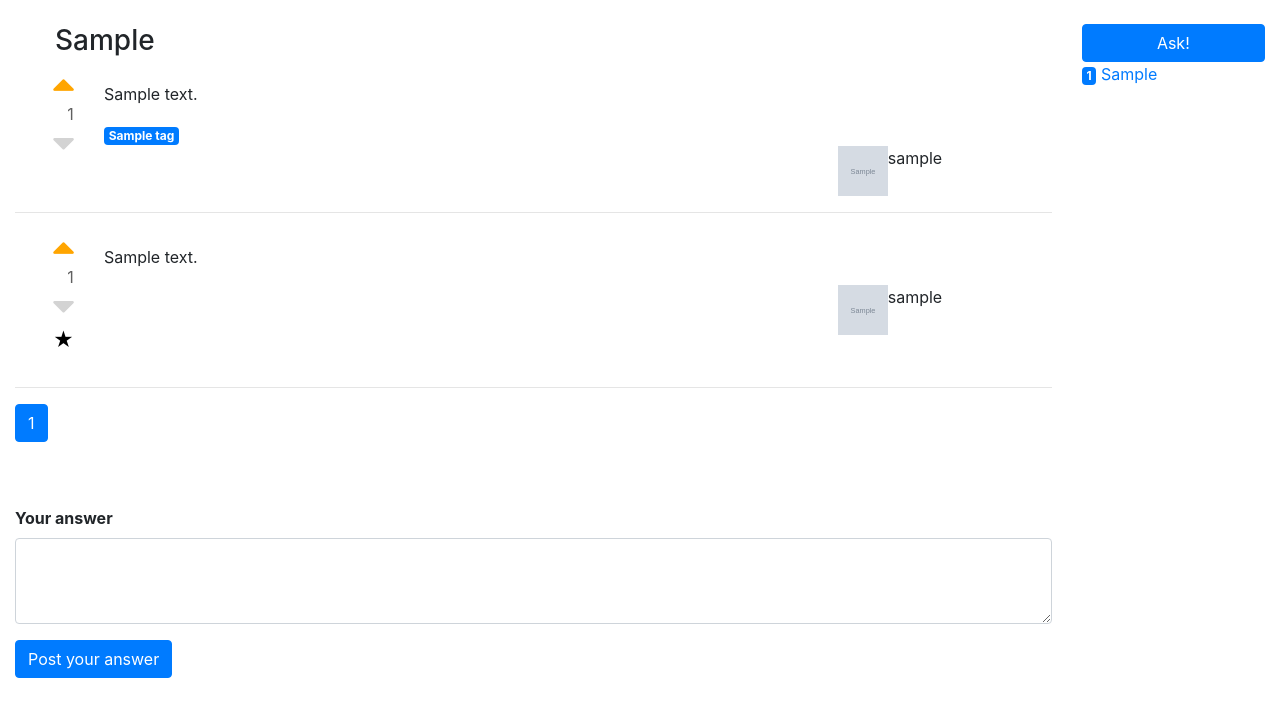
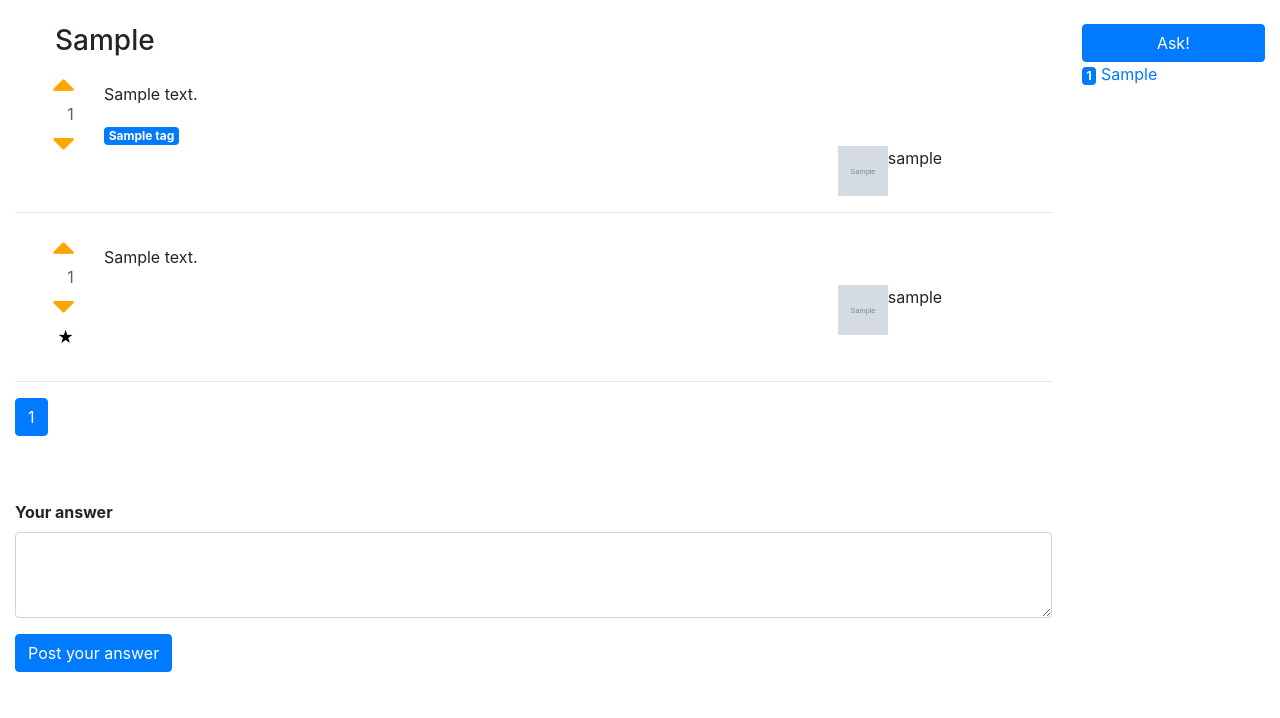
Before and after one commit to katty87/Hasker, a Django app: page /main/question/1/ in a window 1280 px wide. Shown: the part 82-800 px from the top of the page. Run offline with Django 3.2, Linux system fonts and the light colour scheme; a user stored in the database is signed in; tables that the repository leaves empty hold one stand-in row (values such as "Sample post"); grey boxes marked "Sample" are stand-in pictures; some libraries are stand-ins or nearby versions.

Commit message:
Detail_question.html move styles to css

```diff
--- /dev/null
+++ b/main/static/main/css/main.css
@@ -0,0 +1,33 @@
+
+.question-header {
+  margin-left: 40px;
+}
+
+.vote-sum {
+    font-size: 1em;
+    color: #606060;
+}
+
+
+
+.question_username {
+    float:right;
+    width:75px;
+    text-align: left;
+}
+
+.answer-mark {
+    font-size:20px;
+    cursor:default;
+    color:#D3D3D3;
+}
+
+.answer-owner-mark {
+    .answer-mark
+    cursor:pointer;
+    color:black;
+}
+
+.error {
+    color:red;
+}
--- a/main/templates/main/base_main.html
+++ b/main/templates/main/base_main.html
@@ -1,7 +1,13 @@
 {% extends "base_generic.html" %}
 {% load static %}
 
+{% block links %}
+{{ block.super }}
+<link href='{% static "main/css/main.css" %}' rel="stylesheet" type="text/css">
+{% endblock %}
+
 {% block page_content %}
+
 <br>
 <div class="container-fluid">
     <div class="row" >
@@ -33,6 +39,5 @@
 
 {% block scripts %}
 {{ block.super }}
-
 <script src='{% static "main/js/jquery.min.js" %}'></script>
 {% endblock %}
--- a/main/templates/main/detail_question.html
+++ b/main/templates/main/detail_question.html
@@ -1,14 +1,33 @@
 {% extends "main/base_main.html" %}
 {% load static %}
 
+{% block links %}
+{{ block.super }}
+    <link href='{% static "main/css/font-awesome.min.css" %}' rel="stylesheet" type="text/css">
+
+    <style>
+        .vote {
+            font-size: 36px;
+            cursor: pointer;
+            color: #D3D3D3;
+        }
+
+        .active-vote {
+            font-size: 36px;
+            cursor: pointer;
+            color: orange;
+        }
+    </style>
+{% endblock %}
+
 {% block content %}
 
-<div style="margin-left: 40px;"><h3>{{ question.header }}</h3></div>
+<h3 class="question-header">{{ question.header }}</h3>
 <div class="row">
-    <div class="col-md-1" style="font-size: 1em; color: #606060;" align="right">
-     <div class="fa fa-caret-up" id="up-vote" style="cursor: pointer;color:{% if question_vote == 1 %}orange{% else %}#D3D3D3{% endif %};font-size:36px"></div>
+    <div class="col-md-1 vote-sum" align="right">
+     <i class="fa fa-caret-up {% if question_vote == 1 %}active-vote{% else %}vote{% endif %}" id="up-vote"></i>
      <div id="question-vote">{{ question.vote_sum }}</div>
-     <div class="fa fa-caret-down" id="down-vote" style="cursor: pointer;color:{% if question_vote == -1 %}orange{% else %}#D3D3D3{% endif %};font-size:36px" ></div>
+     <div class="fa fa-caret-down {% if question_vote == 1 %}active-vote{% else %}vote{% endif %}" id="down-vote" ></div>
 
    </div>
     <div class="col-md-10">
@@ -20,7 +39,7 @@
        {% endfor %}
        <div align="right">
             <img src="{% if question.user.avatar %}{{ question.user.avatar.url}} {% else %} {{ static_img_url }}default_avatar.png {% endif %}" width="50" height="50" class="right"  alt="no image">
-           <div style="float:right;width:75px;text-align: left;">    {{ question.user.username }}</div>
+           <div class="question_username"> {{ question.user.username }}</div>
        </div>
    </div>
 </div>
@@ -28,18 +47,19 @@
 
 {% load main_filters %}
 {% for answer in answer_list %}
+<input type="hidden" id="answer_list" name="variable" value="{{ answer_list }}">
 <div class="row">
-    <div class="col-md-1" style="font-size: 1em; color: #606060;" align="right">
-        <div class="fa fa-caret-up" id="up-vote-answer-{{ answer.id }}" style="cursor: pointer;color:{% if answer.current_user_vote == 1 %}orange{% else %}#D3D3D3{% endif %};font-size:36px" onclick="onClickUpVoteAnswer({{ answer.id }})"></div>
+    <div class="col-md-1 vote-sum" align="right">
+        <div class="fa fa-caret-up {% if question_vote == 1 %}active-vote{% else %}vote{% endif %}" name="up-vote-answer-{{ answer.id }}" id="{{ answer.id }}" onclick="onClickUpVoteAnswer({{ answer.id }})"></div>
         <div id="answer-vote-{{ answer.id }}">{{ answer.vote_sum }}</div>
-        <div class="fa fa-caret-down"  id="down-vote-answer-{{ answer.id }}" style="cursor: pointer;color:{% if answer.current_user_vote == -1 %}orange{% else %}#D3D3D3{% endif %};font-size:36px" onclick="onClickDownVoteAnswer({{ answer.id }})"></div>
-        <p style="{% if user.id == question.user.id %} cursor:pointer;color:black{% else %}cursor:default;color:#D3D3D3{% endif %};font-size:20px" id="answer-right-{{ answer.id }}" onclick="onClickAnswerRight({{ answer.id }}, {{ user.id }}, {{ question.user_id }})">{% if answer.is_correct == 1 %}&#9733;{% else %}&#9734;{% endif %}</p>
+        <div class="fa fa-caret-down {% if question_vote == 1 %}active-vote{% else %}vote{% endif %}"  id="down-vote-answer-{{ answer.id }}" onclick="onClickDownVoteAnswer({{ answer.id }})"></div>
+        <p class="{% if user.id == question.user.id %} answer-owner-mark {% else %} anser-mark {% endif %}" id="answer-right-{{ answer.id }}" onclick="onClickAnswerRight({{ answer.id }}, {{ user.id }}, {{ question.user_id }})">{% if answer.is_correct == 1 %}&#9733;{% else %}&#9734;{% endif %}</p>
     </div>
     <div class="col-md-10">
         <p>{{ answer.content|linebreaks  }}</p>
         <div align="right">
             <img src="{% if answer.user__avatar %}{{ media_url }}{{ answer.user__avatar }}{% else %}{{ static_img_url }}default_avatar.png{% endif %}" width="50" height="50" class="right"  alt="no image">
-           <div style="float:right;width:75px;text-align: left;">    {{ answer.user__username }}</div>
+           <div class="question_username"> {{ answer.user__username }}</div>
         </div>
     </div>
 </div>
@@ -83,7 +103,7 @@
     <div class="form-group">
         <label for="answer_text"><b>Your answer</b></label>
         <textarea class="form-control" name="answer_text" id="answer_text" rows="3"></textarea>
-        <p style="color: red">{{ form.answer_text.errors.as_text }}</p>
+        <p class="error">{{ form.answer_text.errors.as_text }}</p>
     </div>
 
     <div class="button">
@@ -107,13 +127,23 @@
 {% block scripts %}
 {{ block.super }}
     <script src='{% static "main/js/jquery-ui.min.js" type="text/javascript" %}' charset="utf-8"></script>
-    <link href='{% static "main/css/font-awesome.min.css" %}' rel="stylesheet" type="text/css">
 {% endblock %}
 
 {% block js %}
 <script>
+$(document).ready(function () {
 
 $("#up-vote").click(function() {
+  var divs = document.getElementsByTagName("div");
+  for (i = 0 ; i < divs.length ; i++) {
+    itemName = divs[i].getAttribute("name")
+    if ( (itemName != null) && (itemName.indexOf("up-vote-answer-") == 0) ) {
+        divs[i].click(function() {
+            vote_ans(id, 1)
+        });
+    }
+  }
+
     vote(1)
 });
 
@@ -129,16 +159,25 @@ function vote(vote_value) {
         success: function(response) {
             current_vote = response.current_vote
             if (current_vote == -1) {
-                document.getElementById("down-vote").style.color = "orange";
-                document.getElementById("up-vote").style.color = "#D3D3D3";
+                document.getElementById("down-vote").classList.remove("vote");
+                document.getElementById("down-vote").classList.add("active-vote");
+
+                document.getElementById("up-vote").classList.remove("active-vote");
+                document.getElementById("up-vote").classList.add("vote");
             } else if (current_vote == 1) {
-                document.getElementById("up-vote").style.color = "orange";
-                document.getElementById("down-vote").style.color = "#D3D3D3";
+                document.getElementById("up-vote").classList.remove("vote");
+                document.getElementById("up-vote").classList.add("active-vote");
+
+                document.getElementById("down-vote").classList.remove("active-vote");
+                document.getElementById("down-vote").classList.add("vote");
+
             } else if (current_vote == 0) {
                 if (vote_value == 1) {
-                    document.getElementById("up-vote").style.color = "#D3D3D3";
+                    document.getElementById("up-vote").classList.remove("active-vote");
+                    document.getElementById("up-vote").classList.add("vote");
                 } else {
-                    document.getElementById("down-vote").style.color = "#D3D3D3";
+                    document.getElementById("down-vote").classList.remove("active-vote");
+                    document.getElementById("down-vote").classList.add("vote");
                 }
             }
 
@@ -164,16 +203,16 @@ function vote_ans(id, vote_value) {
         success: function(response) {
             current_vote = response.current_vote
             if (current_vote == -1) {
-                document.getElementById("down-vote-answer-" + id).style.color = "orange";
-                document.getElementById("up-vote-answer-" + id).style.color = "#D3D3D3";
+                document.getElementById("down-vote-answer-" + id).class = "fa fa-caret-down active-vote";
+                document.getElementById("up-vote-answer-" + id).class = "fa fa-caret-up vote";
             } else if (current_vote == 1) {
-                document.getElementById("up-vote-answer-" + id).style.color = "orange";
-                document.getElementById("down-vote-answer-" + id).style.color = "#D3D3D3";
+                document.getElementById("up-vote-answer-" + id).class = "fa fa-caret-up active-vote";
+                document.getElementById("down-vote-answer-" + id).class = "fa fa-caret-down vote";
             } else if (current_vote == 0) {
                 if (vote_value == 1) {
-                    document.getElementById("up-vote-answer-" + id).style.color = "#D3D3D3";
+                    document.getElementById("up-vote-answer-" + id).class = "fa fa-caret-up vote";
                 } else {
-                    document.getElementById("down-vote-answer-" + id).style.color = "#D3D3D3";
+                    document.getElementById("down-vote-answer-" + id).class = "fa fa-caret-down vote";
                 }
             }
 
@@ -202,5 +241,6 @@ function onClickAnswerRight(id, user_id, author_id) {
     });
 }
 
+});
 </script>
 {% endblock %}
--- a/templates/base_generic.html
+++ b/templates/base_generic.html
@@ -5,6 +5,8 @@
     {% block title %}<title>Hasker</title>{% endblock %}
     <meta charset="utf-8">
     <meta name="viewport" content="width=device-width, initial-scale=1">
+    {% block links %}
+    {% endblock %}
 </head>
 <body>
     <nav class="navbar navbar-light bg-light" >
```
